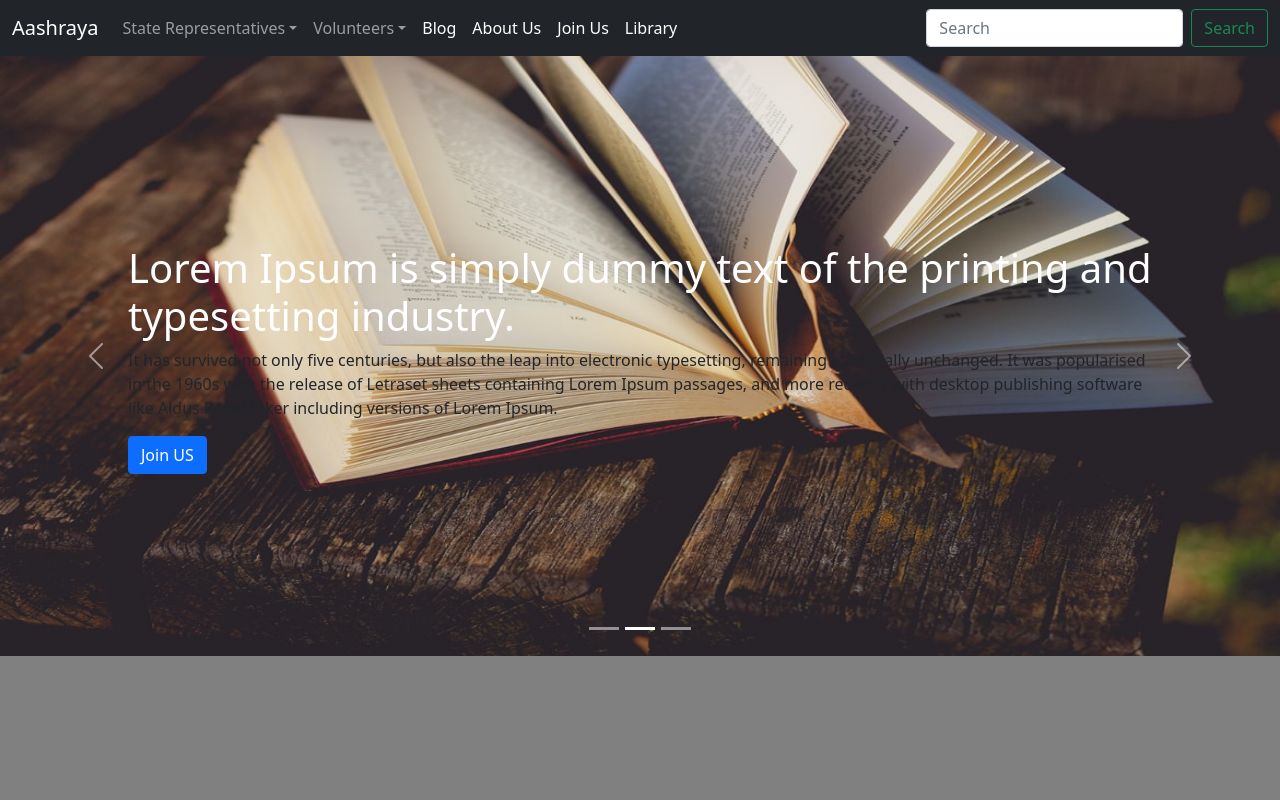
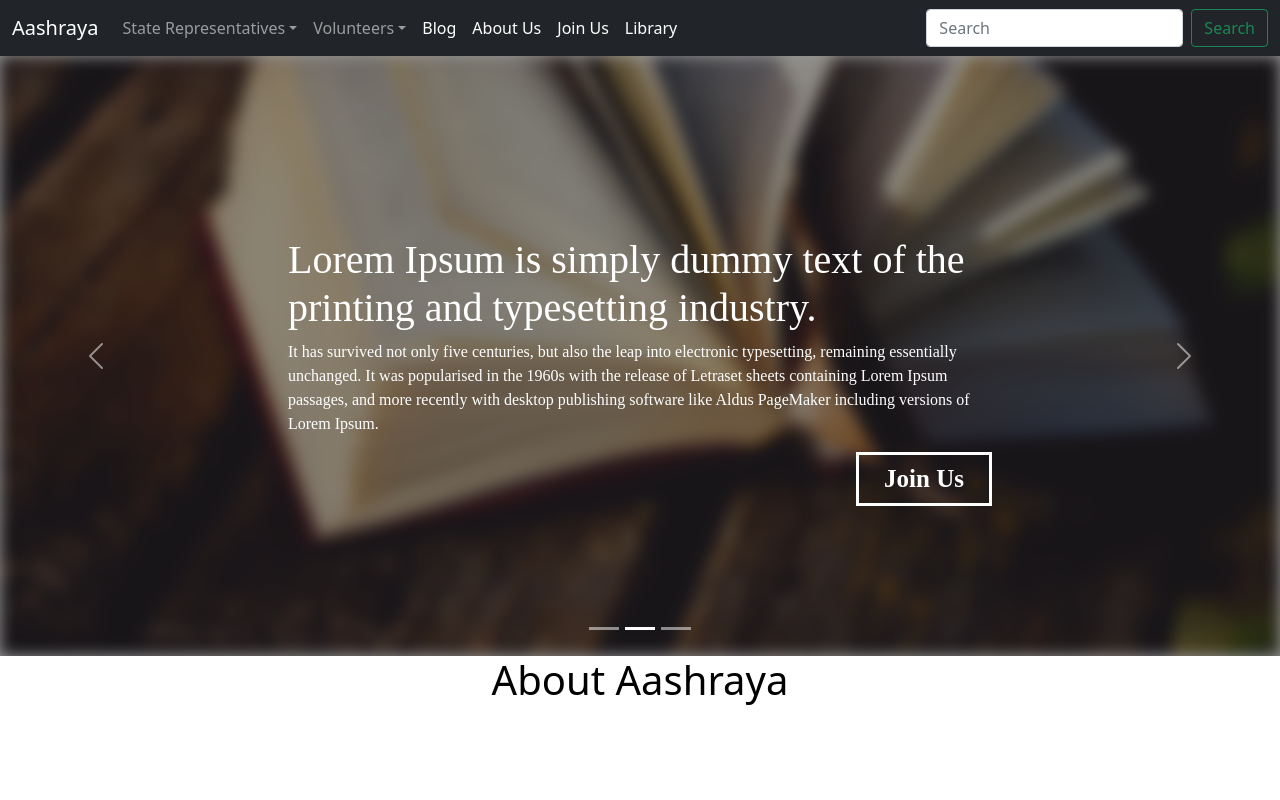
Before and after one commit to AashrayaTechTeam/website, a React (Create React App) app: page / in a window 1280 px wide. Shown: the top 800 px of the page. Built offline with nearby package versions, Linux system fonts and the light colour scheme.

Commit message:
Carousel with a Join Us button

```diff
--- a/src/COMPONENTS/HOME__PAGE/ABOUT US/About_us.js
+++ b/src/COMPONENTS/HOME__PAGE/ABOUT US/About_us.js
@@ -2,7 +2,7 @@ import React from 'react'
 
 function About_us() {
     return (
-        <div style={{width:"100%" , height:"400px" , background:"gray" , color:"white" , textAlign:"center"}}>
+        <div style={{width:"100%" , height:"400px" , background:"white" , color:"black" , textAlign:"center"}}>
             <h1>About Aashraya</h1>
         </div>
     )
--- a/src/COMPONENTS/HOME__PAGE/SLIDESHOW/SlideShow.js
+++ b/src/COMPONENTS/HOME__PAGE/SLIDESHOW/SlideShow.js
@@ -3,47 +3,58 @@ import { Button, Carousel, Image } from "react-bootstrap";
 import books from "../../../ASSETS/images/books.jpg";
 import book from "../../../ASSETS/images/book.jpg";
 import library from "../../../ASSETS/images/library.jpg";
-let imageArray = [books, book, library];
+import "./slideShow.css";
+import { Link } from "react-router-dom";
+let imageArray = [
+  {
+    src: books,
+    content:
+      "It has survived not only five centuries, but also the leap into electronic typesetting, remaining essentially unchanged. It was popularised in the 1960s with the release of Letraset sheets containing Lorem Ipsum passages, and more recently with desktop publishing software like Aldus PageMaker including versions of Lorem Ipsum.",
+    header:
+      "Lorem Ipsum is simply dummy text of the printing and typesetting industry.",
+  },
+  {
+    src: book,
+    content:
+      "It has survived not only five centuries, but also the leap into electronic typesetting, remaining essentially unchanged. It was popularised in the 1960s with the release of Letraset sheets containing Lorem Ipsum passages, and more recently with desktop publishing software like Aldus PageMaker including versions of Lorem Ipsum.",
+    header:
+      "Lorem Ipsum is simply dummy text of the printing and typesetting industry.",
+  },
+  {
+    src: library,
+    content:
+      "It has survived not only five centuries, but also the leap into electronic typesetting, remaining essentially unchanged. It was popularised in the 1960s with the release of Letraset sheets containing Lorem Ipsum passages, and more recently with desktop publishing software like Aldus PageMaker including versions of Lorem Ipsum.",
+    header:
+      "Lorem Ipsum is simply dummy text of the printing and typesetting industry.",
+  },
+];
 
 function SlideShow() {
-  var textStyle = {
-    position: "absolute",
-    top: "10%",
-    padding: "10%",
-  };
   return (
     <section>
-      <div style={{ width: "100%", height: "400px" }}>
-        <Carousel interval={3000} indicators="false">
+      <Carousel interval={3000}>
         {imageArray.map((element, i) => {
           return (
-              <Carousel.Item className="hello">
-                <img
-                  className="d-block w-100"
-                  src={element}
-                  alt={`carousel${i}`}
-                  style={{ opacity: 1, height: "600px" }}
+            <Carousel.Item style={{ height: "600px" }}>
+              <div
+                className="bg-image"
+                style={{ backgroundImage: `url(${element.src})` }}
               />
-                <div style={textStyle}>
-                  <h1 style={{ color: "white" }}>
-                    Lorem Ipsum is simply dummy text of the printing and
-                    typesetting industry.
-                  </h1>
-                  <p>
-                    It has survived not only five centuries, but also the leap
-                    into electronic typesetting, remaining essentially
-                    unchanged. It was popularised in the 1960s with the release
-                    of Letraset sheets containing Lorem Ipsum passages, and more
-                    recently with desktop publishing software like Aldus
-                    PageMaker including versions of Lorem Ipsum.
-                  </p>
-                  <Button>Join US</Button>
+              <div className="bg-background">
+                <div className="bg-textdiv">
+                  <div className="bg-text">
+                    <h1 style={{ color: "white" }}>{element.header}</h1>
+                    <p>{element.content}</p>
+                    <div className="joinUs">
+                      <Link to="/join_us">Join Us</Link>
+                    </div>
+                  </div>
+                </div>
               </div>
             </Carousel.Item>
           );
         })}
       </Carousel>
-      </div>
     </section>
   );
 }
--- /dev/null
+++ b/src/COMPONENTS/HOME__PAGE/SLIDESHOW/slideShow.css
@@ -0,0 +1,55 @@
+.bg-image {
+  filter: blur(5px);
+  -webkit-filter: blur(8px);
+  height: 100%;
+  background-position: center;
+  background-repeat: no-repeat;
+  background-size: cover;
+  width: 100%;
+}
+
+/* Position text in the middle of the page/image */
+.bg-background {
+  background-color: rgb(0, 0, 0); /* Fallback color */
+  background-color: rgba(0, 0, 0, 0.4); /* Black w/opacity/see-through */
+  position: absolute;
+  top: 50%;
+  left: 50%;
+  transform: translate(-50%, -50%);
+  width: 100%;
+  padding: 20px;
+  height: 100%;
+}
+.bg-textdiv {
+  position: relative;
+  width: 100%;
+  height: 100%;
+  font-family: 'sans-serif';
+}
+.bg-text {
+  position: absolute;
+  top: 75%;
+  left: 50%;
+  transform: translate(-50%, -50%);
+  width: 60%;
+  padding: 20px;
+  height: 100%;
+  color: white;
+}
+.joinUs {
+  float: right;
+  border: 3px solid white;
+  padding: 5px 25px;
+  color: white;
+  cursor: pointer;
+}
+.joinUs a {
+  text-decoration: none;
+  color: white;
+  font-size: 25px;
+  font-weight: bold;
+  font-family: 'sans-serif';
+}
+.joinUs a:hover {
+  color:white;
+}
```
Lines whose indentation alone changed are shown as unchanged.
